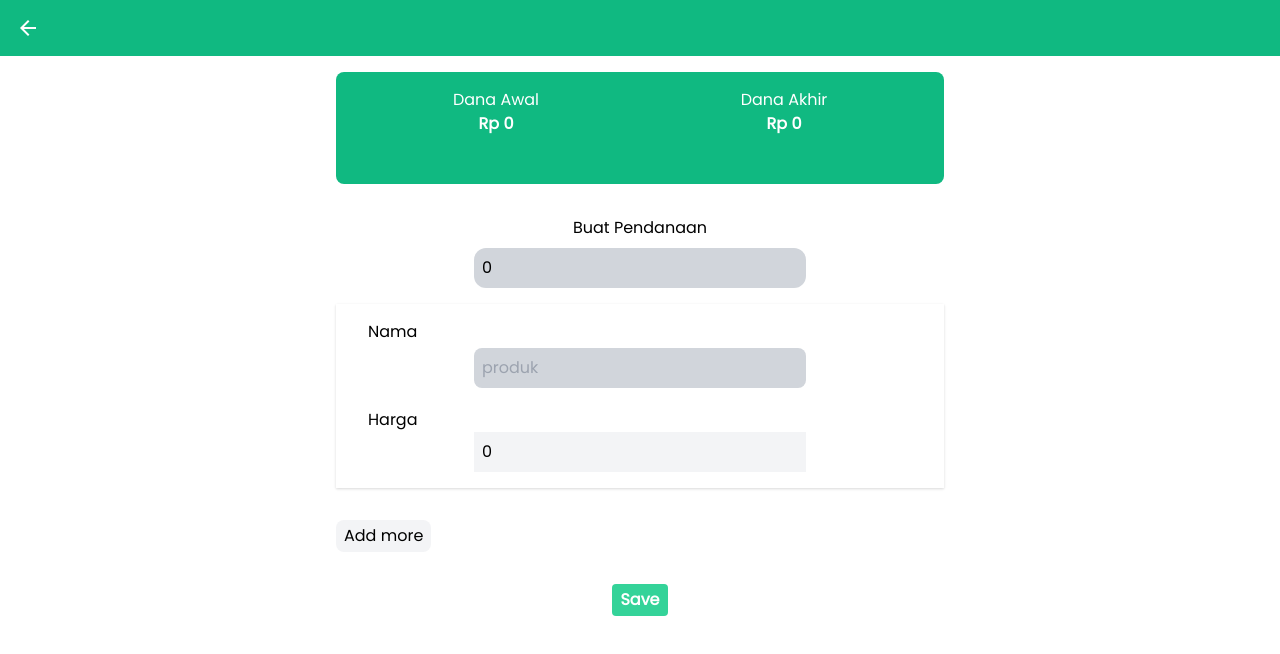
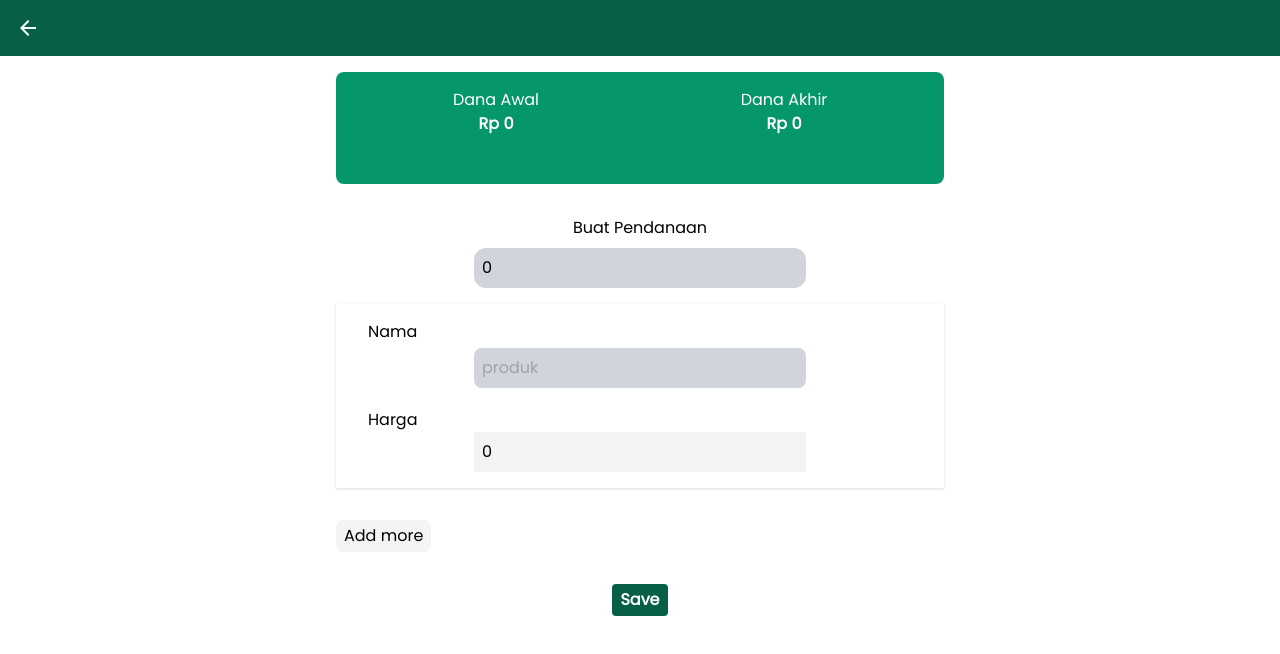
Before and after one commit to JenabB/react-alokasi-dana, a React (Create React App) app: page /create in a window 1280 px wide. Shown: the top 654 px of the page. Built offline with nearby package versions, Linux system fonts and the light colour scheme; the HTML template or start-up script is replaced by a standard one.

Commit message:
change color

```diff
--- a/src/components/AppBar.js
+++ b/src/components/AppBar.js
@@ -2,7 +2,7 @@ import React from "react";
 
 const AppBar = () => {
   return (
-    <nav className="bg-green-500 p-4 text-center text-white">
+    <nav className="bg-green-800 p-4 text-center text-white">
       <h1>Alokasi Dana</h1>
     </nav>
   );
--- a/src/components/AppBarWithBackButton.js
+++ b/src/components/AppBarWithBackButton.js
@@ -9,7 +9,7 @@ const AppBarWithBackButton = () => {
   };
 
   return (
-    <nav className="bg-green-500 flex justify-between p-4 text-center text-white">
+    <nav className="bg-green-800 flex justify-between p-4 text-center text-white">
       <button className="material-icons md-24" onClick={goBack}>
         arrow_back
       </button>
--- a/src/pages/createPendanaan/Form.js
+++ b/src/pages/createPendanaan/Form.js
@@ -47,7 +47,7 @@ const Form = () => {
   return (
     <div>
       {/* menampilkan dana */}
-      <div className="bg-green-500 text-center text-white  m-4 p-4 rounded-lg">
+      <div className="bg-green-600 text-center text-white  m-4 p-4 rounded-lg">
         <div className="grid grid-cols-2">
           <div>
             <h1>Dana Awal</h1>
@@ -61,6 +61,7 @@ const Form = () => {
 
         <div className="mt-8 text-center">
           {hargaProduk !== 0 && semuaProduk.length !== 0 ? (
+            <div className="bg-green-900 rounded-lg px-2 py-3">
               <table className="table-fixed w-full">
                 <tr>
                   <th className="w-1/4">No.</th>
@@ -71,10 +72,11 @@ const Form = () => {
                   <tr key={index}>
                     <td>{semuaProduk.indexOf(product) + 1}</td>
                     <td width="300px">{product.nama}</td>
-                  <td>{product.harga}</td>
+                    <td>{formatRp(product.harga)}</td>
                   </tr>
                 ))}
               </table>
+            </div>
           ) : (
             ""
           )}
@@ -136,7 +138,7 @@ const Form = () => {
         <br />
         <div className="text-center mt-4">
           <button
-            className="bg-green-400 text-white font-bold px-2 py-1 rounded"
+            className="bg-green-800 text-white font-bold px-2 py-1 rounded"
             onClick={save}
           >
             Save
--- a/src/pages/home/TotalAllocation.js
+++ b/src/pages/home/TotalAllocation.js
@@ -5,7 +5,7 @@ const TotalAllocation = () => {
   return (
     <div className="p-4">
       <div
-        className="bg-green-400 m-4 text-white rounded-xl p-4 w-full mx-auto"
+        className="bg-green-800 m-4 text-white rounded-xl p-4 w-full mx-auto"
         style={{ height: "200px" }}
       >
         <h1>Total Dana Dialokasikan</h1>
```
Lines whose indentation alone changed are shown as unchanged.
